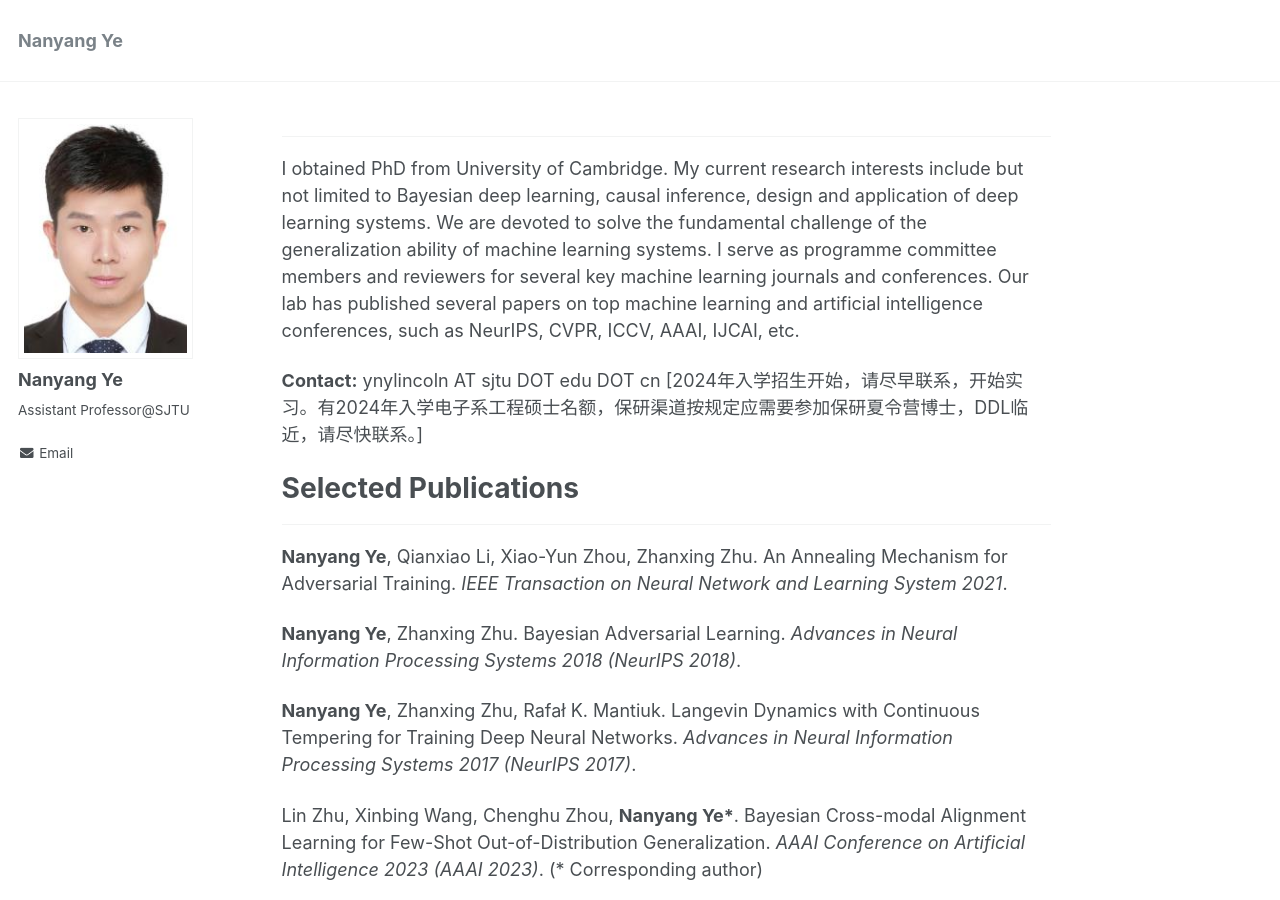
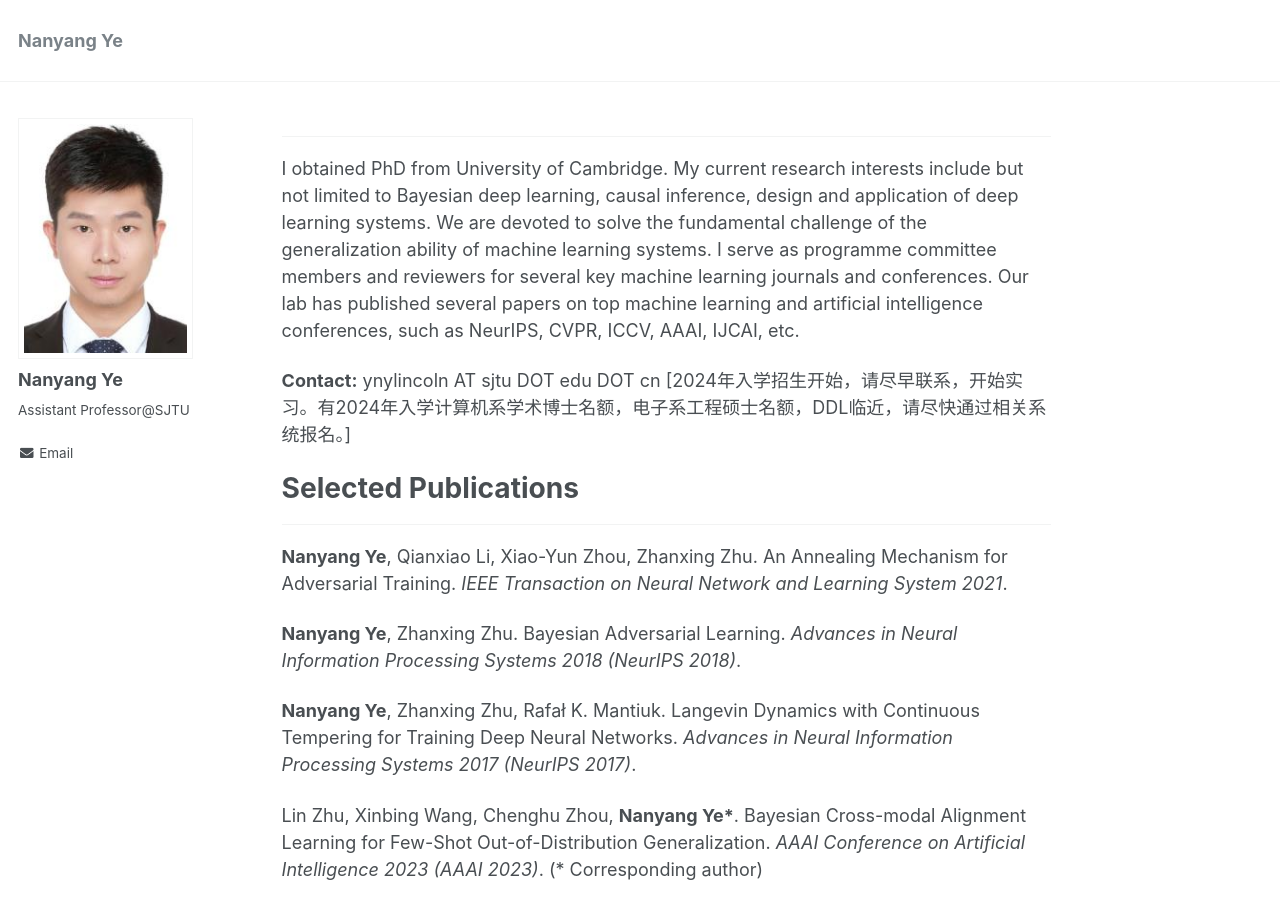
Before and after one commit to ynysjtu/ynysjtu.github.io, a Jekyll site: the page built from _pages/about.md, in a window 1280 px wide and 900 px high. Built offline with Jekyll 4.4.1, drawn with Linux system fonts in a browser that asks for light colours.

Commit message:
Update about.md

```diff
--- a/_pages/about.md
+++ b/_pages/about.md
@@ -10,7 +10,7 @@ redirect_from:
 I obtained PhD from University of Cambridge. My current research interests include but not limited to Bayesian deep learning, causal inference, design and application of deep learning systems. We are devoted to solve the fundamental challenge of the generalization ability of machine learning systems. I serve as programme committee members and reviewers for several key machine learning journals and conferences. Our lab has published several papers on top machine learning and artificial intelligence conferences, such as NeurIPS, CVPR, ICCV, AAAI, IJCAI, etc.
 
 **Contact:** ynylincoln AT sjtu DOT edu DOT cn
-[2024年入学招生开始，请尽早联系，开始实习。有2024年入学电子系工程硕士名额，保研渠道按规定应需要参加保研夏令营博士，DDL临近，请尽快联系。]
+[2024年入学招生开始，请尽早联系，开始实习。有2024年入学计算机系学术博士名额，电子系工程硕士名额，DDL临近，请尽快通过相关系统报名。]
 # Selected Publications
 ------
 
```
